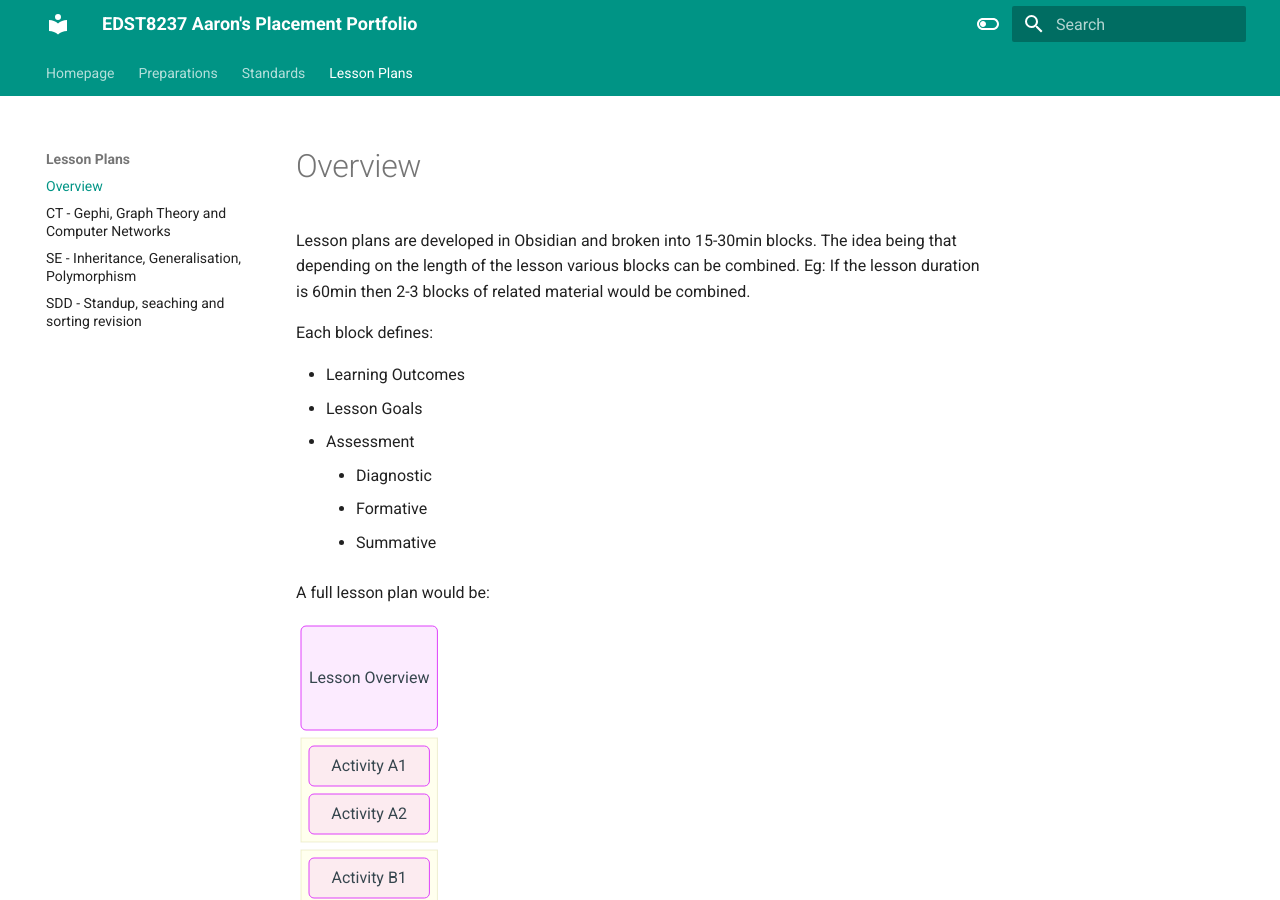
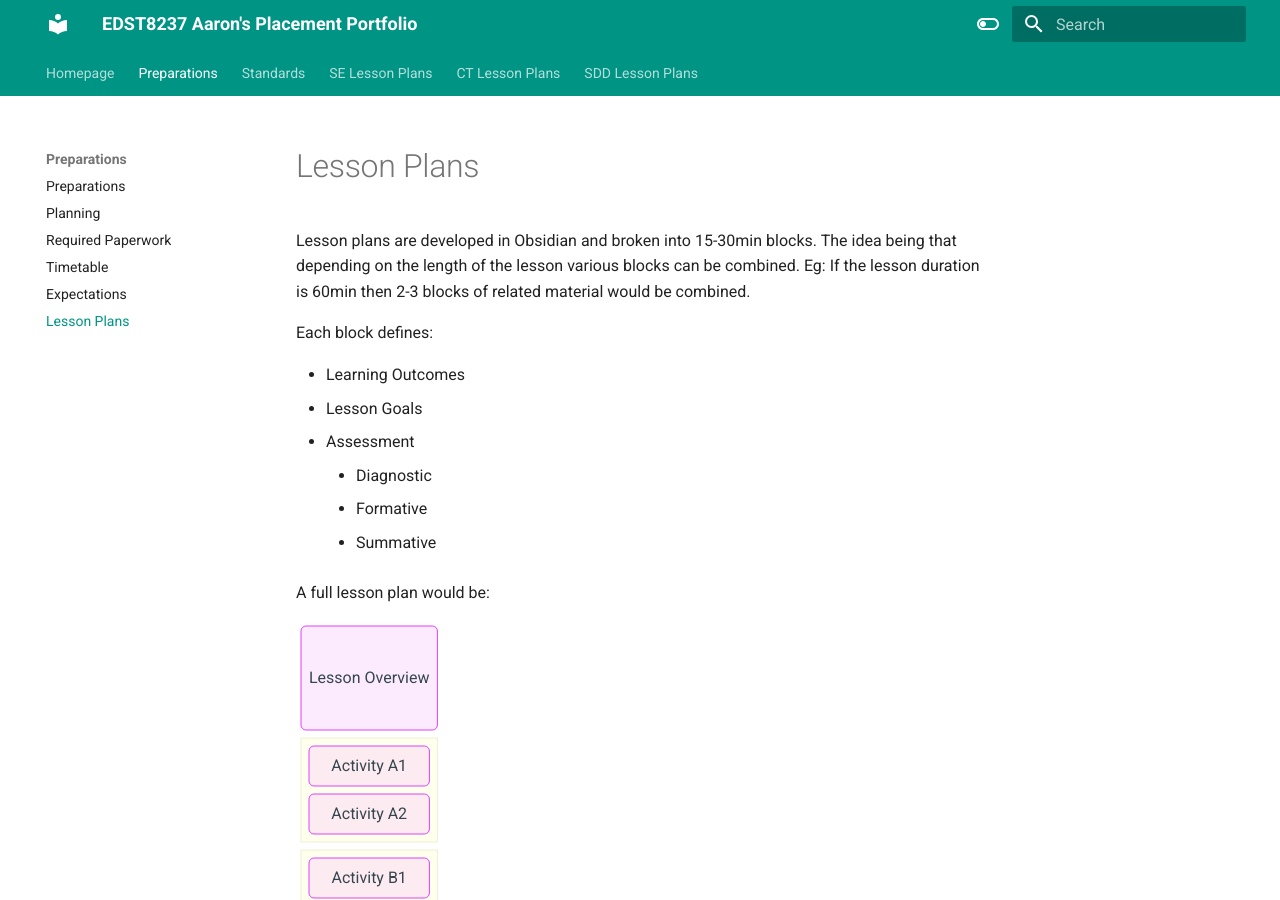
Before and after one commit to aaron-beverley-mq/edst8237-placement, an MkDocs documentation site: the page built from docs/LessonPlans/Overview.md, in a window 1280 px wide and 900 px high. Built offline with MkDocs 1.6.1 and Material for MkDocs 9.7.7, drawn with Linux system fonts in a browser that asks for light colours.

Commit message:
added lesson plan for SE, procedural programming vs OOP

```diff
--- a/docs/LessonPlans/Overview.md
+++ b/docs/LessonPlans/Overview.md
@@ -1,3 +1,5 @@
+
+# Lesson Plans
 
 Lesson plans are developed in Obsidian and broken into 15-30min blocks. The idea being that depending on the length of the lesson various blocks can be combined. Eg: If the lesson duration is 60min then 2-3 blocks of related material would be combined.
 
--- a/mkdocs.yml
+++ b/mkdocs.yml
@@ -57,6 +57,8 @@ nav:
     - 'preparations/paperwork.md'
     - 'preparations/timetable.md'
     - 'preparations/expectations.md'
+    - LessonPlans/Overview.md
+
   - Standards:
     - 'Standards/Standard1.md'
     - 'Standards/Standard2.md'
@@ -65,10 +67,13 @@ nav:
     - 'Standards/Standard5.md'
     - 'Standards/Standard6.md'
     - 'Standards/Standard7.md'
-  - Lesson Plans:
-    - LessonPlans/Overview.md
+  - SE Lesson Plans:
+    - LessonPlans/SoftwareEngineering-Y11-20240521.md
+    - LessonPlans/SE-Y11-20240522.md
+  - CT Lesson Plans:
     - LessonPlans/ComputingTechnology-Y09-20240520.md
-    - LessonPlans/SoftwareEngineering-Y11-20240521.md
+  - SDD Lesson Plans:
     - LessonPlans/SDD-Y12-20240521.md
+
 copyright: |
   &copy; 2024 <a href="https://github.com/aaron-beverley-mq" target="_blank" rel="noopener">Aaron Beverley</a>
```
Also changed, not shown: docs/LessonPlans/ComputingTechnology-Y09-20240520.md (+1 -0 lines), docs/LessonPlans/SE-Y11-20240522.md (added, +48 -0 lines).
